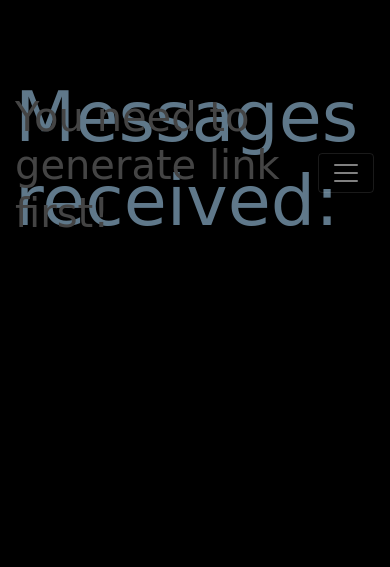
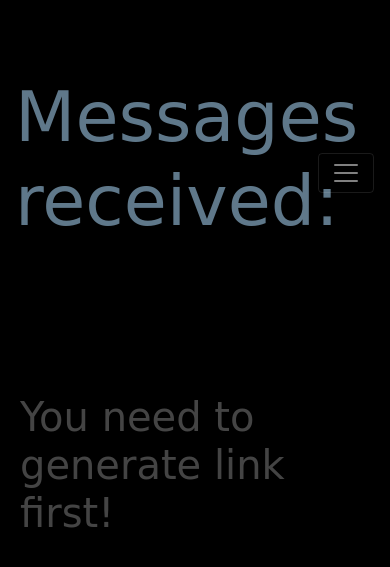
Before and after one commit to Vignesh1357/Sayit, a Django app: page /message_view/None/ in a window 390 px wide. Shown: the part 120-687 px from the top of the page. Run offline with Django 3.2, Linux system fonts and the light colour scheme; a user stored in the database is signed in; data comes from the database, SQL or seed files in the repository; both versions use the stored data as it was after the commit; some libraries are stand-ins or nearby versions.

Commit message:
Optimized No link message in small screen

```diff
--- a/user/static/user/base.css
+++ b/user/static/user/base.css
@@ -230,6 +230,10 @@ a.article-title:hover {
     .inbox-url{
         padding:25px 20px 30px 20px;
     }
+    .no-msg{
+        margin-top: 300px;
+        margin-left:5px;
+    }
 }
 /* messages */
 @media (max-width: 1000px){
--- a/user/templates/user/inbox.html
+++ b/user/templates/user/inbox.html
@@ -5,7 +5,7 @@
 
     <div>
         {% if message_box is False %}
-            <h1 class="article-content">You need to generate link first!</h1>
+            <h1 class="article-content no-msg">You need to generate link first!</h1>
         {% else %}
             {% if first_post is None %}
                 <h1 class="article-content">No messages</h1>
```
Also changed, not shown: db.sqlite3.
